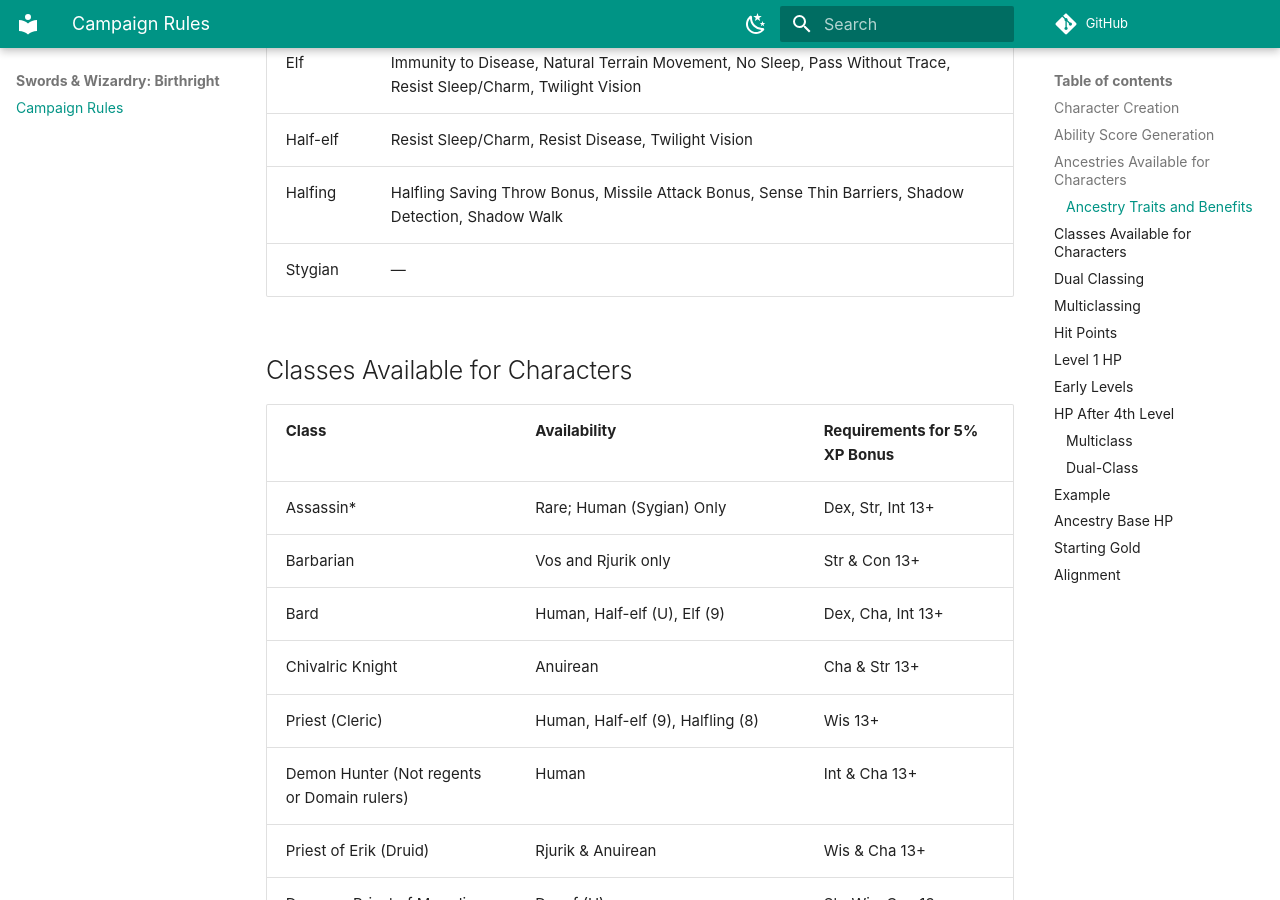
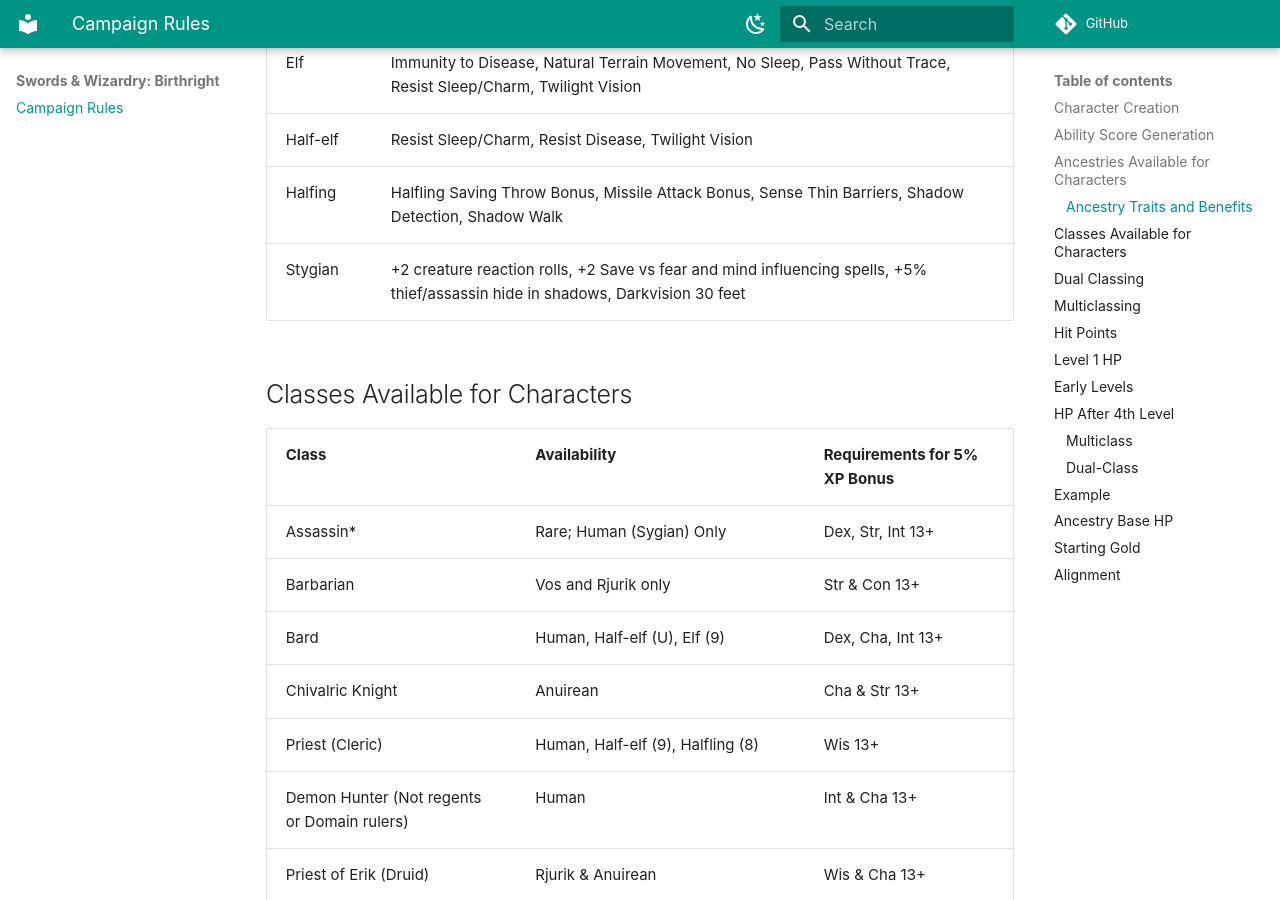
Before and after one commit to bagfullofdice/Rules, an MkDocs documentation site: the page built from docs/index.md, in a window 1280 px wide and 900 px high, scrolled down 1137 px. Built offline with MkDocs 1.6.1 and Material for MkDocs 9.7.7, drawn with Linux system fonts in a browser that asks for light colours; comment, search, counter and statistics services are not loaded.

Commit message:
Update index.md

```diff
--- a/docs/index.md
+++ b/docs/index.md
@@ -28,7 +28,7 @@ Halfling,
 | Elf | Immunity to Disease, Natural Terrain Movement, No Sleep, Pass Without Trace, Resist Sleep/Charm, Twilight Vision |
 | Half-elf | Resist Sleep/Charm, Resist Disease, Twilight Vision |
 | Halfing | Halfling Saving Throw Bonus, Missile Attack Bonus, Sense Thin Barriers, Shadow Detection, Shadow Walk |
-| Stygian | — |
+| Stygian | +2 creature reaction rolls, +2 Save vs fear and mind influencing spells, +5% thief/assassin hide in shadows, Darkvision 30 feet |
 
 ## Classes Available for Characters
 
```
